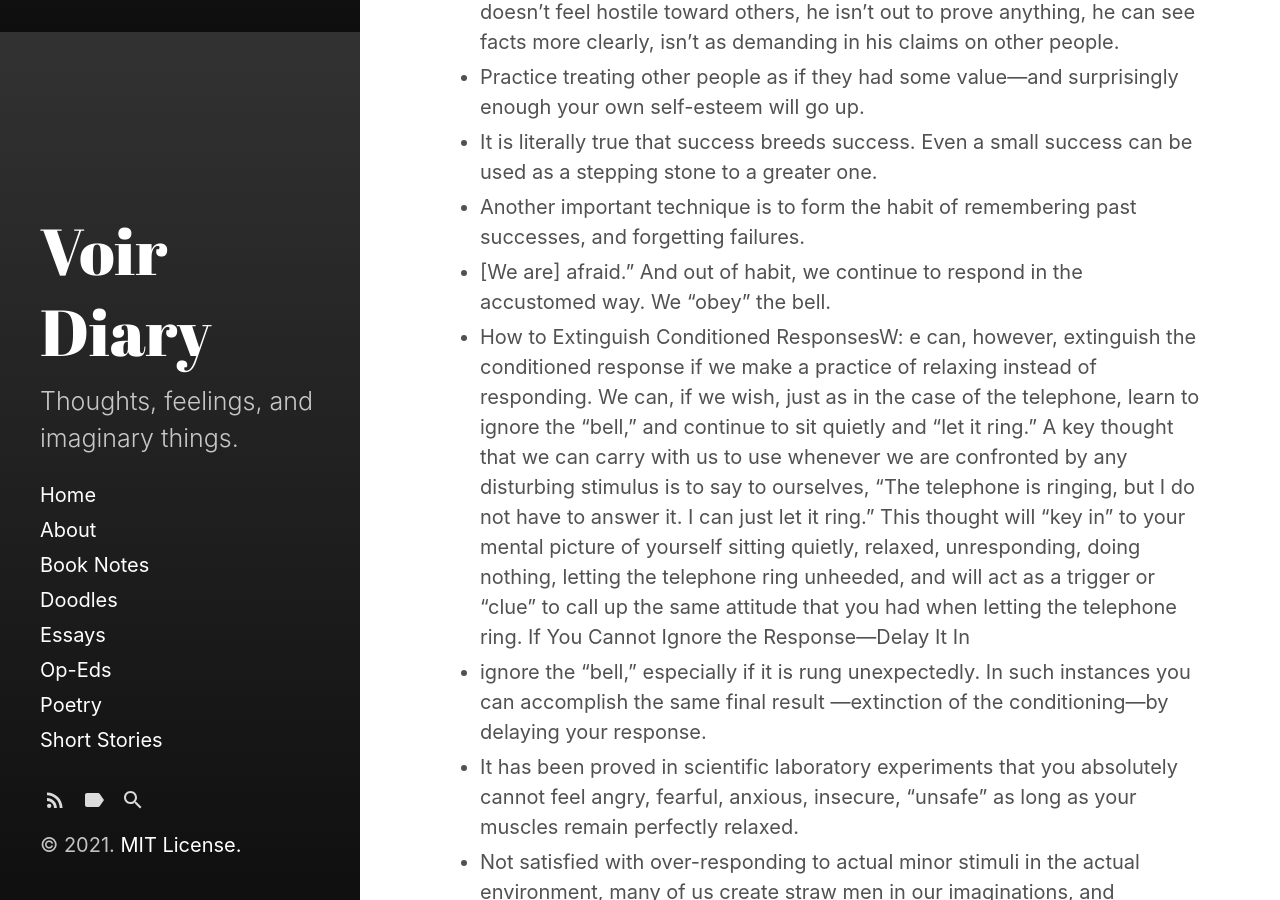
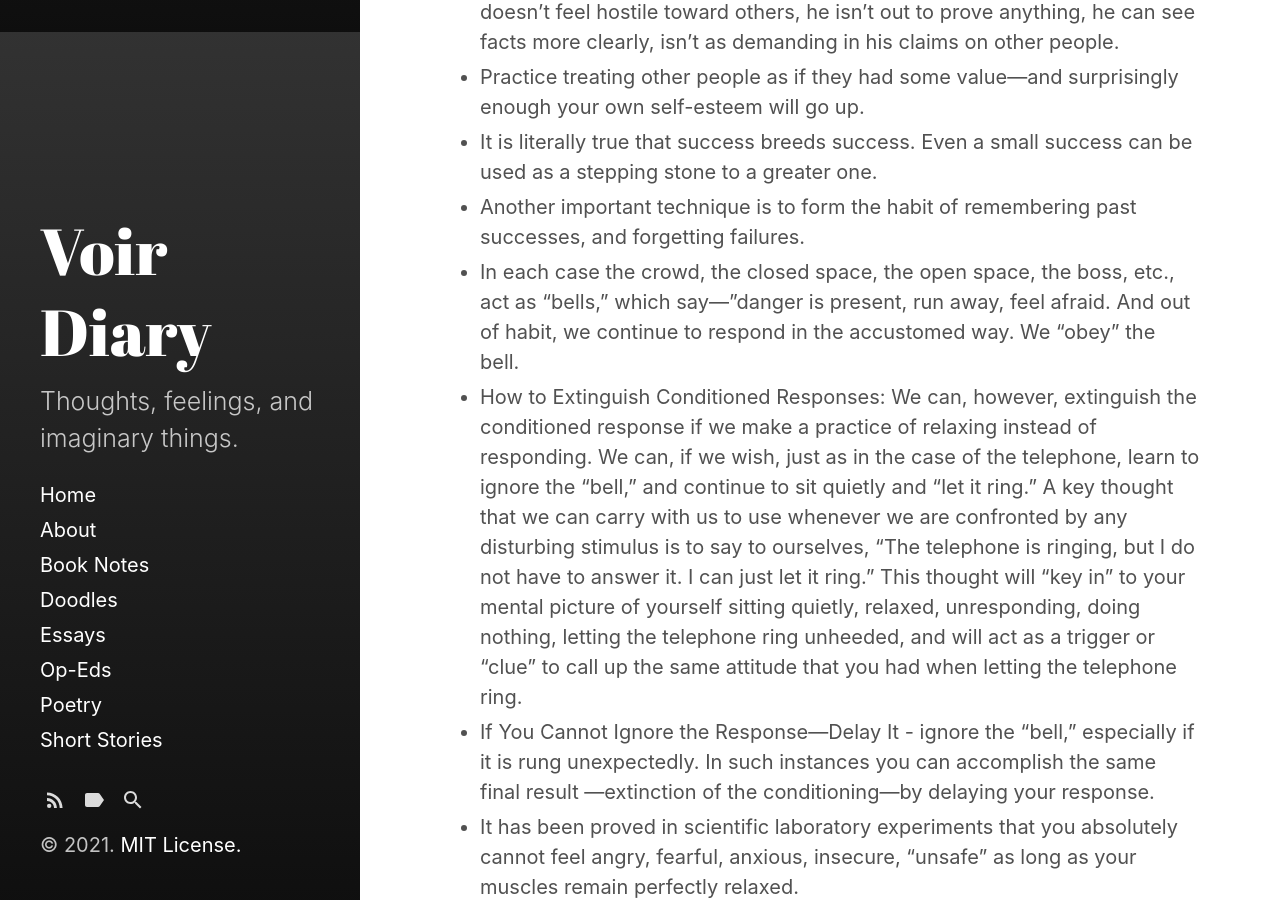
Before and after one commit to VoirDiary/VoirDiary, a Jekyll site: the page built from _posts/2021-06-01-Psychocybernetics.md, in a window 1280 px wide and 900 px high, scrolled down 2668 px. Built offline with Jekyll 4.4.1, drawn with Linux system fonts in a browser that asks for light colours; some of the changed text lies outside the part shown.

Commit message:
Update 2021-06-01-Psychocybernetics.md

```diff
--- a/_posts/2021-06-01-Psychocybernetics.md
+++ b/_posts/2021-06-01-Psychocybernetics.md
@@ -21,12 +21,12 @@ tags:
 * It was by conscious thought, though perhaps irrational and unrealistic, that the unconscious machine developed its negative and inappropriate reaction patterns, and it is by conscious rational thought that the automatic reaction patterns can be changed.
 * These negative experiences do not inhibit, but contribute to the learning process, as long as they are used properly as “negative feedback data,” and are seen as deviations from the positive goal which is desired.
 * However, as soon as the error has been recognized as such, and correction of course made, it is equally important that the error be consciously forgotten, and the successful attempt remembered and “dwelt upon.”
-* Gradually I learned to be indifferent to myself and my deficiencies; I came to center my attention upon external objects: the state of the world, various branches of knowledge, individuals for whom I felt affection.”
+* Gradually I learned to be indifferent to myself and my deficiencies; I came to center my attention upon external objects: the state of the world, various branches of knowledge, individuals for whom I felt affection.
 * Whenever you begin to feel remorse for an act which your reason tells you is not wicked, examine the causes of your feeling of remorse, and convince yourself in detail of their absurdity.
 * Do not be content with an alteration between moments of rationality and moments of irrationality. Look into the irrationality closely with a determination not to respect it and not to let it dominate you. When it thrusts foolish thoughts or feelings into your consciousness, pull them up by the roots, examine them, and reject them.
 * Happiness is a mental habit, a mental attitude, and if it is not learned and practiced in the present it is never experienced.
 * Happiness is a mental habit which can be cultivated and developed.
-* “The habit of being happy enables one to be freed, or largely freed, from the domination of outward conditions.”
+* The habit of being happy enables one to be freed, or largely freed, from the domination of outward conditions.
 * Form the habit of reacting aggressively and positively toward threats and problems. Form the habit of keeping goal-oriented all the time, regardless of what happens.
 * I will be as cheerful as possible. I will try to feel and act a little more friendly toward other people. I am going to be a little less critical and a little more tolerant of other people, their faults, failings and mistakes. I will place the best possible interpretation upon their actions. Insofar as possible, I am going to act as if success were inevitable, and I already am the sort of personality I want to be. I will practice “acting like” and “feeling like” this new personality. I will not let my own opinion color facts in a pessimistic or negative way. I will practice smiling at least three times during the day. Regardless of what happens, I will react as calmly and as intelligently as possible.
 * I will ignore completely and close my mind to all those pessimistic and negative “facts” which I can do nothing to change.
@@ -40,11 +40,11 @@ tags:
 * Practice treating other people as if they had some value—and surprisingly enough your own self-esteem will go up.
 * It is literally true that success breeds success. Even a small success can be used as a stepping stone to a greater one.
 * Another important technique is to form the habit of remembering past successes, and forgetting failures.
-* [We are] afraid.” And out of habit, we continue to respond in the accustomed way. We “obey” the bell.
-* How to Extinguish Conditioned ResponsesW: e can, however, extinguish the conditioned response if we make a practice of relaxing instead of responding. We can, if we wish, just as in the case of the telephone, learn to ignore the “bell,” and continue to sit quietly and “let it ring.” A key thought that we can carry with us to use whenever we
+* In each case the crowd, the closed space, the open space, the boss, etc., act as "bells," which say—"danger is present, run away, feel afraid. And out of habit, we continue to respond in the accustomed way. We “obey” the bell.
+* How to Extinguish Conditioned Responses: We can, however, extinguish the conditioned response if we make a practice of relaxing instead of responding. We can, if we wish, just as in the case of the telephone, learn to ignore the “bell,” and continue to sit quietly and “let it ring.” A key thought that we can carry with us to use whenever we
 are confronted by any disturbing stimulus is to say to ourselves, “The telephone is ringing, but I do not have to answer it. I can just let it ring.” This thought will “key in” to your mental picture of yourself sitting quietly, relaxed, unresponding, doing nothing, letting the telephone ring unheeded, and will act as a trigger or “clue” to
-call up the same attitude that you had when letting the telephone ring. If You Cannot Ignore the Response—Delay It In
-* ignore the “bell,” especially if it is rung unexpectedly. In such instances you can accomplish the same final result
+call up the same attitude that you had when letting the telephone ring.
+* If You Cannot Ignore the Response—Delay It - ignore the “bell,” especially if it is rung unexpectedly. In such instances you can accomplish the same final result
 —extinction of the conditioning—by delaying your response.
 * It has been proved in scientific laboratory experiments that you absolutely cannot feel angry, fearful, anxious, insecure, “unsafe” as long as your muscles remain perfectly relaxed.
 * Not satisfied with over-responding to actual minor stimuli in the actual environment, many of us create straw men in our imaginations, and emotionally respond to our own mental pictures.
```
